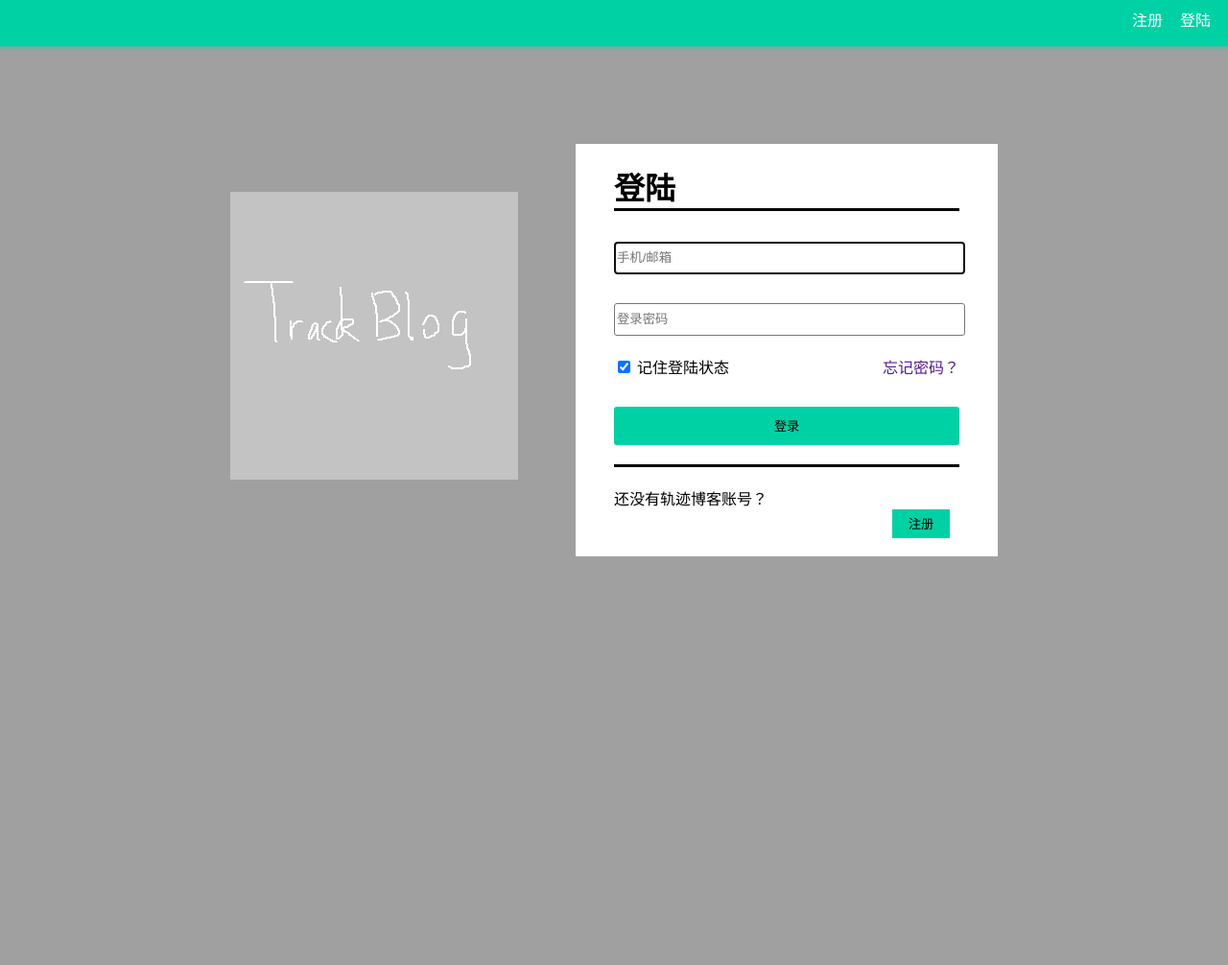
After one commit to TrackBlogTeam/track_blog, a PHP site: page /login.html in a window 1280 px wide. The commit adds this page. Shown: the whole page at 96% size. Run offline with PHP 8.4, Linux system fonts and the light colour scheme.

Commit message:
login page

```diff
--- /dev/null
+++ b/front/main/css/login.css
@@ -0,0 +1,72 @@
+.loginCenter{
+	width: 1000px;
+	height: 600px;
+}
+
+.logoIndex{
+	position: absolute;
+	margin: auto;
+	top: 100px;
+	left: 100px;
+
+}
+
+.loginFrame{
+	width: 360px;
+	height: 430px;
+	margin: 0px;
+	padding-left: 40px;
+	padding-right: 40px;
+	background-color: white;
+	position: absolute;
+	top: 50px;
+	right: 100px;
+}
+
+.formTitle{
+	border-bottom-style: solid;
+}
+
+.formFrame{
+	border-bottom-style: solid;
+}
+
+.formInput{
+	width: 360px;
+	height: 30px;
+	margin-top: 10px;
+	margin-bottom: 20px;
+	border-radius: 3px;
+	border-style: solid;
+	border-width: 1px;
+}
+
+.forgetPasswordLink{
+	position: absolute;
+	right: 40px;
+	text-decoration: none;
+}
+
+.formButton{
+	width: 360px;
+	height: 40px;
+	margin-top: 30px;
+	margin-bottom: 20px;
+	border-radius: 3px;
+	border-style: none;
+	background-color: #00d1a5;
+}
+
+.loginToSignIn{
+	margin-top: 20px;
+}
+
+.loginToSignInButton{
+	width: 60px;
+	height: 30px;
+	background-color: #00d1a5;
+	border-style: none;
+	position: absolute;
+	right: 50px;
+
+}
--- a/front/main/css/main.css
+++ b/front/main/css/main.css
@@ -40,7 +40,7 @@ body{
 
 
 .center{
-	position: fixed;
+	position: absolute;
 	margin: auto;
 	left: 0px;
 	right: 0px;
--- /dev/null
+++ b/front/main/js/login.js
@@ -0,0 +1,7 @@
+function doSubmit(){
+
+}
+
+function switchToSignIn(){
+	window.open("sign_in.html","_self");
+}
--- a/front/main/js/sign_in.js
+++ b/front/main/js/sign_in.js
@@ -10,7 +10,7 @@ function switchToEmail(){
 		var tempPhone = document.getElementById('phoneButton');
 		tempPhone.style.backgroundColor = "#a0a0a0";
 
-		signInStatus = 1;
+		signInStatus = 0;
 	}
 }
 
@@ -24,7 +24,7 @@ function switchToPhone(){
 		var tempEmail = document.getElementById('emailButton');
 		tempEmail.style.backgroundColor = "#a0a0a0";
 
-		signInStatus = 0;
+		signInStatus = 1;
 	}
 }
 function test(){
--- /dev/null
+++ b/front/main/login.html
@@ -0,0 +1,36 @@
+<!DOCTYPE html>
+<html>
+<head>
+<link rel="icon" type="image/x-icon" href="logo_title.ico">
+<link rel="stylesheet" type="text/css" href="css/main.css">
+<link rel="stylesheet" type="text/css" href="css/login.css">
+<script src="js/login.js"></script>
+<title>轨迹博客</title>
+</head>
+<div class="menu mainColor">
+	<a class="signIn" href="sign_in.html">注册</a>
+	<a class="login" href="login.html">登陆</a>
+</div>
+<body>
+	<div class="loginCenter center">
+		<div class="logoIndex">
+			<a href="main.html"><img src="logo.png"></a>
+		</div>
+		<div class="loginFrame">
+			<h1 class="formTitle">登陆</h1>
+			<form id="loginForm" class="formFrame" action="" method="post">
+				<input id="userName" type="text" name="userName" autofocus="autofocus" autocomplete="off" placeholder="手机/邮箱" class="formInput">
+				<input id="password" type="password" name="password" autocomplete="off" placeholder="登录密码" class="formInput">
+				<input id="remember" type="checkbox" name="remember" checked="">
+				<label for="remember">记住登陆状态</label>
+				<a href="" id="forgetPassword" class="forgetPasswordLink">忘记密码？</a>
+				<button class="formButton" onclick="doSubmit()">登录</button>
+			</form>
+			<div class="loginToSignIn">
+				<div>还没有轨迹博客账号？</div>
+				<button class="loginToSignInButton" onclick="switchToSignIn()">注册</button>
+			</div>
+		</div>
+	</div>
+</body>
+</html>
--- a/front/main/main.html
+++ b/front/main/main.html
@@ -7,7 +7,7 @@
 </head>
 <div class="menu mainColor">
 	<a class="signIn" href="sign_in.html">注册</a>
-	<a class="login" href="">登陆</a>
+	<a class="login" href="login.html">登陆</a>
 </div>
 
 <body>
--- a/front/main/sign_in.html
+++ b/front/main/sign_in.html
@@ -4,11 +4,12 @@
 <link rel="icon" type="image/x-icon" href="logo_title.ico">
 <link rel="stylesheet" type="text/css" href="css/main.css">
 <link rel="stylesheet" type="text/css" href="css/sign_in.css">
+<script src="js/sign_in.js"></script>
 <title>轨迹博客</title>
 </head>
 <div class="menu mainColor">
 	<a class="signIn" href="sign_in.html">注册</a>
-	<a class="login" href="">登陆</a>
+	<a class="login" href="login.html">登陆</a>
 </div>
 <body>
 <div class="center signInFrame">
@@ -20,6 +21,6 @@
 		onclick="switchToPhone()">手机注册</button>
 	</div>
 </div>
-<script src="js/sign_in.js"></script>
+
 </body>
 </html>
```
Also changed, not shown: front/main/js/main.js (added), front/main/logo1.png (added), 1 other file.
